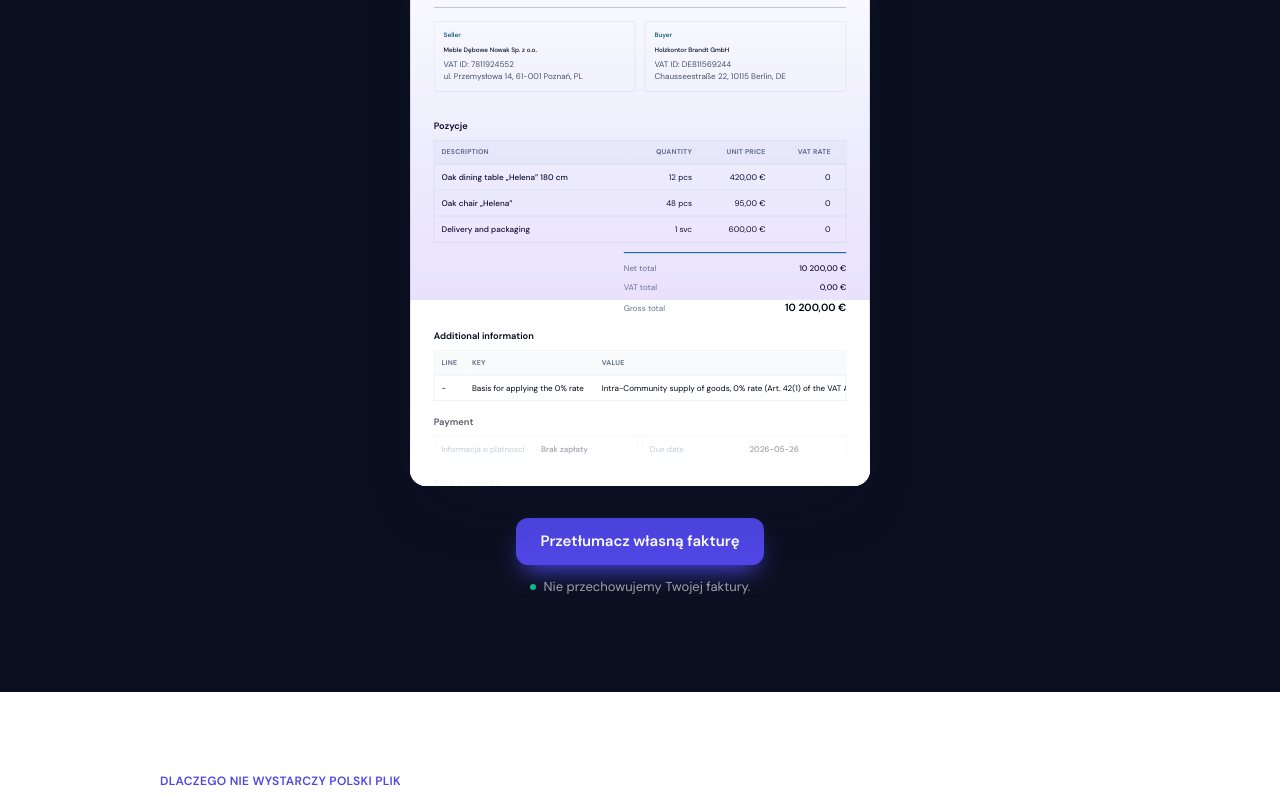
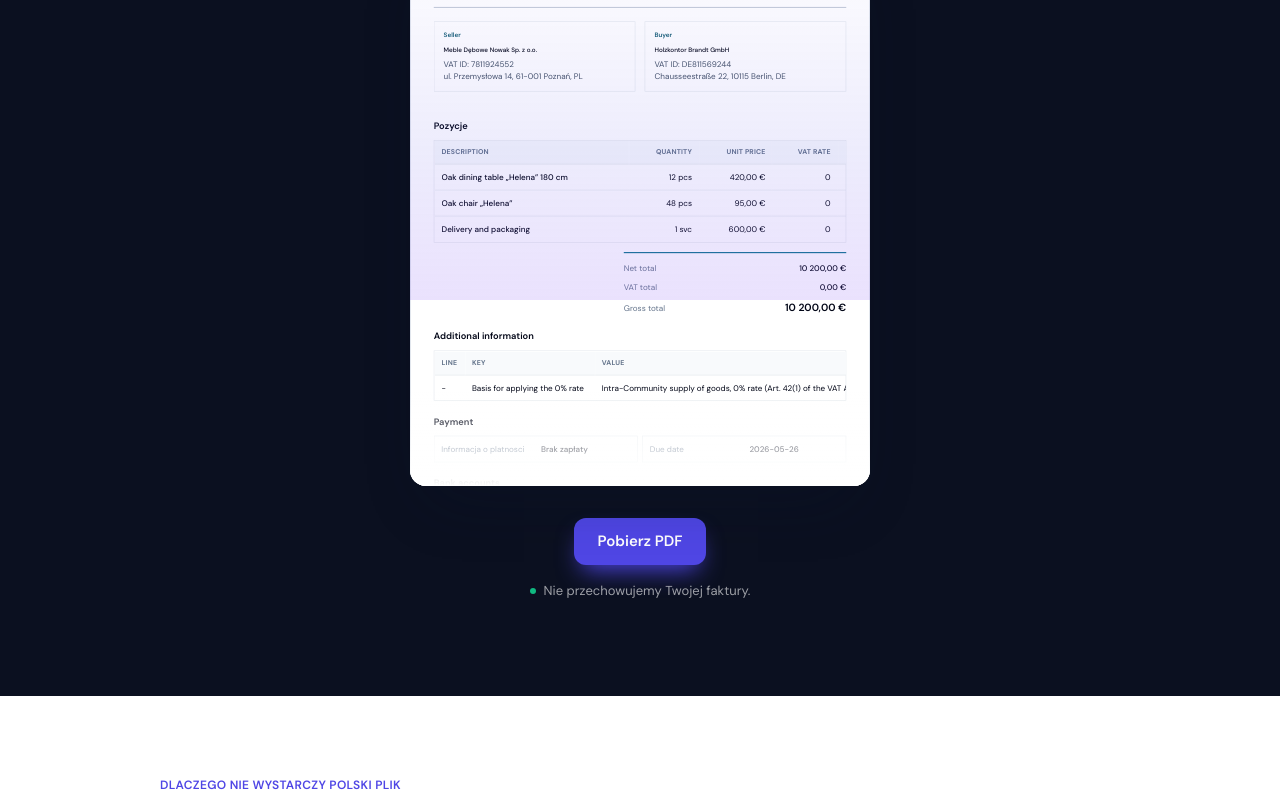
Before and after one commit to pacel1/ksef-invoice-translator, a Next.js app: page /landing-preview in a window 1280 px wide. Shown: the part 1156-1953 px from the top of the page. Built offline with nearby package versions, Linux system fonts and the light colour scheme.

Commit message:
feat(landing-demo): open the download gate from the demo CTA and more chip

```diff
--- a/components/landing/demo/demo-section.tsx
+++ b/components/landing/demo/demo-section.tsx
@@ -5,6 +5,7 @@ import { landingCopy, type LandingLocale } from "@/lib/landing/copy";
 import { DEMO_DEFAULT_LANG, type DemoLang } from "@/lib/landing/demo-sample";
 import { LanguageChips } from "@/components/landing/demo/language-chips";
 import { InvoiceStage } from "@/components/landing/demo/invoice-stage";
+import { DownloadGate } from "@/components/landing/demo/download-gate";
 
 export interface DemoSectionProps {
   locale: LandingLocale;
@@ -13,6 +14,7 @@ export interface DemoSectionProps {
 export function DemoSection({ locale }: DemoSectionProps) {
   const t = landingCopy[locale].demo;
   const [lang, setLang] = useState<DemoLang>(DEMO_DEFAULT_LANG);
+  const [gateOpen, setGateOpen] = useState(false);
 
   return (
     <section id="demo" className="bg-ink">
@@ -25,26 +27,32 @@ export function DemoSection({ locale }: DemoSectionProps) {
 
         <div className="mt-9 flex flex-wrap items-center justify-center gap-2">
           <LanguageChips value={lang} onChange={setLang} label={t.languagesLabel} />
-          <a
-            href={t.moreHref}
+          <button
+            type="button"
+            onClick={() => setGateOpen(true)}
             aria-label={t.moreAria}
             className="rounded-full border border-white/10 bg-ink-panel px-3.5 py-1.5 text-[12px] font-semibold text-white/70 transition-colors hover:text-white focus-visible:outline-none focus-visible:ring-2 focus-visible:ring-brand focus-visible:ring-offset-2 focus-visible:ring-offset-ink"
           >
             {t.moreLabel}
-          </a>
+          </button>
         </div>
 
         <div className="mt-9">
           <InvoiceStage lang={lang} watermark={t.watermark} />
         </div>
 
-        <div className="mt-8 flex flex-col items-center gap-3">
-          <a
-            href={t.ctaHref}
-            className="inline-flex items-center justify-center rounded-xl bg-brand px-6 py-3 text-[15px] font-semibold text-white shadow-brand transition-colors hover:bg-brand-hover focus-visible:outline-none focus-visible:ring-2 focus-visible:ring-brand focus-visible:ring-offset-2 focus-visible:ring-offset-ink"
-          >
-            {t.cta}
-          </a>
+        <div className="mt-8 flex flex-col items-center gap-4">
+          {gateOpen ? (
+            <DownloadGate lang={lang} t={t} />
+          ) : (
+            <button
+              type="button"
+              onClick={() => setGateOpen(true)}
+              className="inline-flex items-center justify-center rounded-xl bg-brand px-6 py-3 text-[15px] font-semibold text-white shadow-brand transition-colors hover:bg-brand-hover focus-visible:outline-none focus-visible:ring-2 focus-visible:ring-brand focus-visible:ring-offset-2 focus-visible:ring-offset-ink"
+            >
+              {t.download}
+            </button>
+          )}
           <p className="flex items-center gap-2 text-[13px] text-white/60">
             <span className="h-1.5 w-1.5 shrink-0 rounded-full bg-mint" aria-hidden="true" />
             {t.privacy}
```
Also changed, not shown: 2 other files (tests, documents, lock files or other folders).
